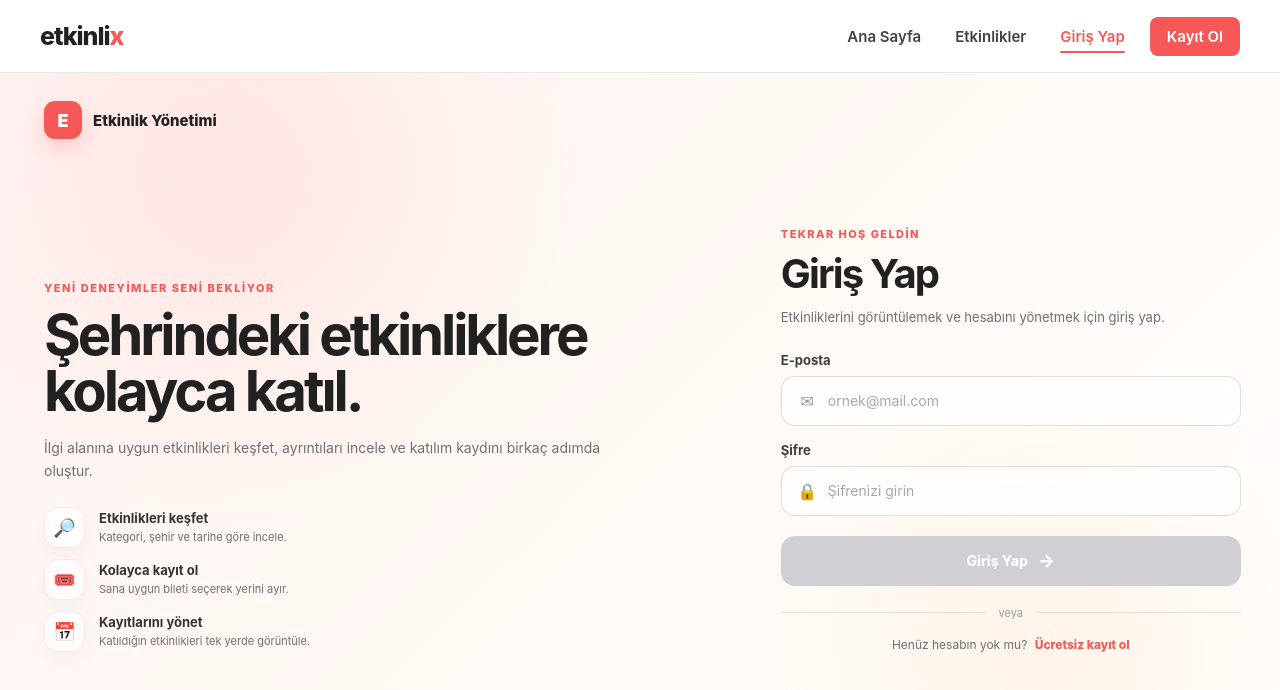
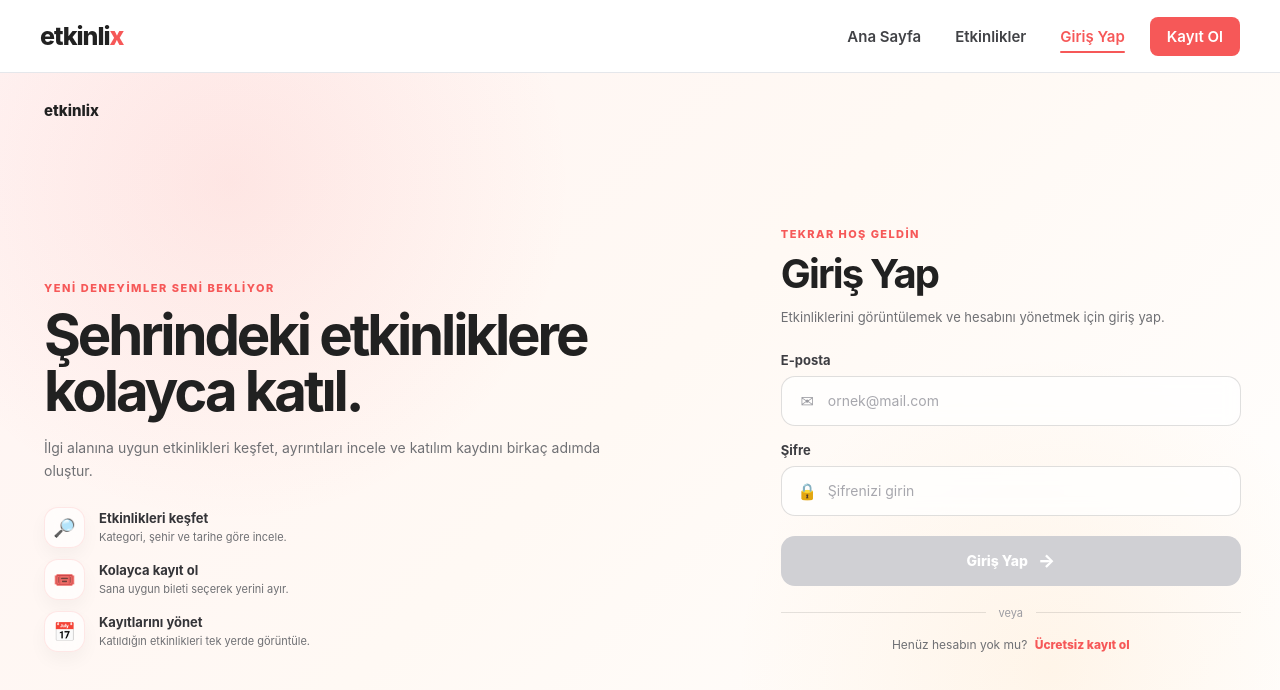
Before and after one commit to melikebiber/event-management-frontend, an Angular app: page /login in a window 1280 px wide. Shown: the top 690 px of the page. Built offline with nearby package versions, Linux system fonts and the light colour scheme.

Commit message:
fix: login register sayfa değişikliği

```diff
--- a/src/app/pages/login/login.html
+++ b/src/app/pages/login/login.html
@@ -8,8 +8,7 @@
         routerLink="/"
         class="auth-brand"
       >
-        <span class="brand-mark">E</span>
-        <span>Etkinlik Yönetimi</span>
+        <span>etkinlix</span>
       </a>
 
       <div class="visual-content">
--- a/src/app/pages/register/register.html
+++ b/src/app/pages/register/register.html
@@ -8,8 +8,7 @@
         routerLink="/"
         class="auth-brand"
       >
-        <span class="brand-mark">E</span>
-        <span>Etkinlik Yönetimi</span>
+        <span>etkinlix</span>
       </a>
 
       <div class="visual-content">
```
